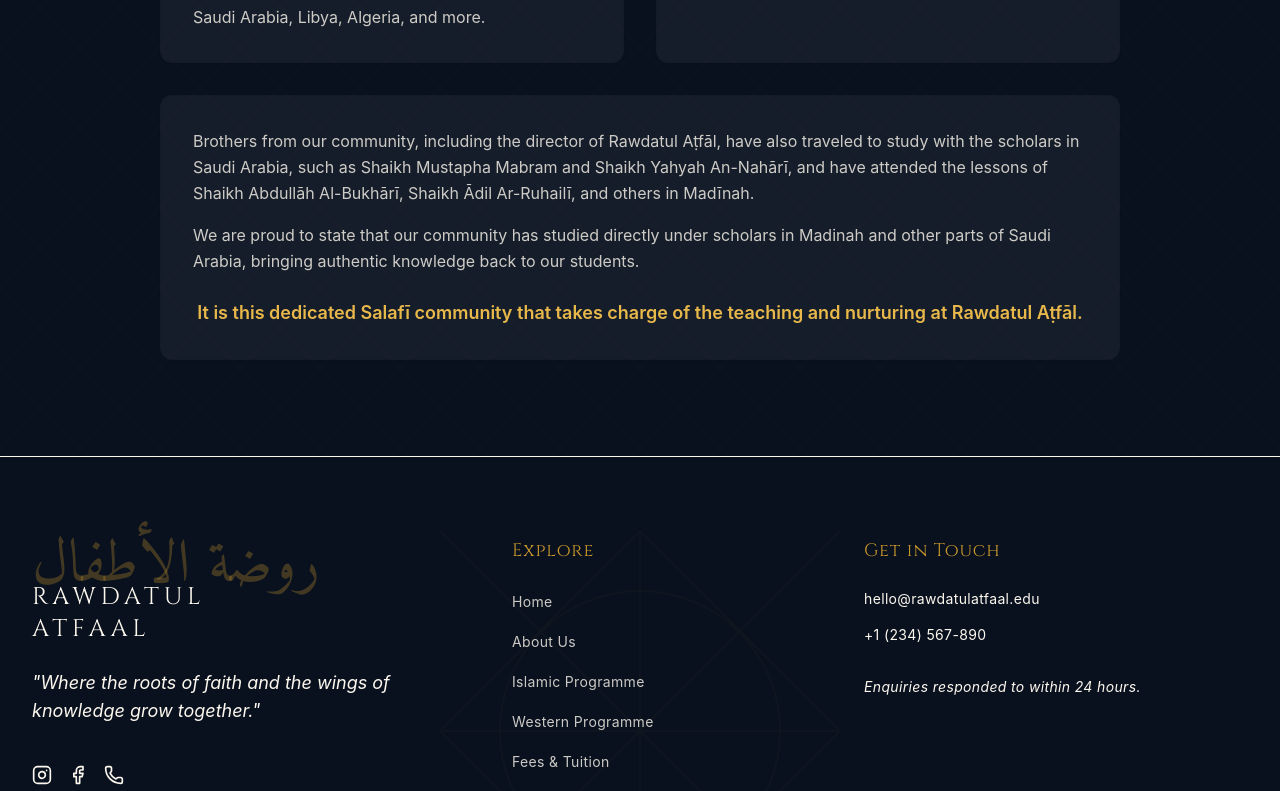
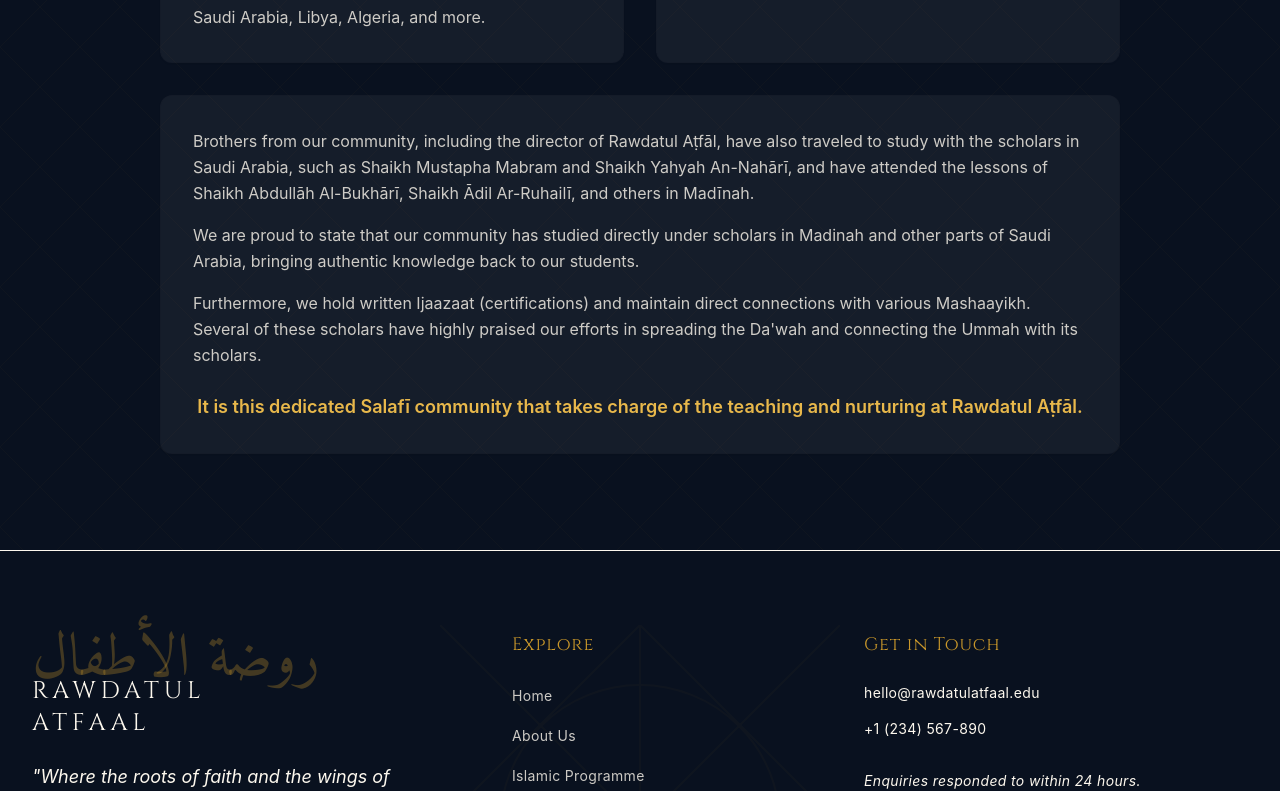
Before and after one commit to Lukman10a/rawdahkid, a Next.js app: page /en/about in a window 1280 px wide. Shown: the part 4012-4803 px from the top of the page. Built offline with nearby package versions, Linux system fonts and the light colour scheme; a web font is replaced by a local one.

Commit message:
update about us section

```diff
--- a/app/[locale]/about/page.tsx
+++ b/app/[locale]/about/page.tsx
@@ -289,7 +289,13 @@
           </h2>
 
           <div className="grid grid-cols-1 md:grid-cols-2 gap-8 text-start md:text-start">
-            <div className="bg-white dark:bg-white/5 p-8 rounded-xl shadow-xs border border-midnight/5 hover:border-gold/30 transition-colors duration-300 space-y-4">
+            <motion.div
+              initial={{ opacity: 0, y: 20 }}
+              whileInView={{ opacity: 1, y: 0 }}
+              viewport={{ once: true }}
+              transition={{ duration: 0.5, delay: 0.0 }}
+              className="bg-white dark:bg-white/5 p-8 rounded-xl shadow-xs border border-midnight/5 hover:border-gold/30 transition-colors duration-300 space-y-4"
+            >
               <p className="font-sans text-midnight/80 dark:text-cream/80 leading-relaxed">
                 {t("leadership.p1")}
               </p>
@@ -299,28 +305,43 @@
               <p className="font-sans text-midnight/80 dark:text-cream/80 leading-relaxed">
                 {t("leadership.p3")}
               </p>
-            </div>
+            </motion.div>
 
-            <div className="bg-white dark:bg-white/5 p-8 rounded-xl shadow-xs border border-midnight/5 hover:border-gold/30 transition-colors duration-300 space-y-4">
+            <motion.div
+              initial={{ opacity: 0, y: 20 }}
+              whileInView={{ opacity: 1, y: 0 }}
+              viewport={{ once: true }}
+              transition={{ duration: 0.5, delay: 0.1 }}
+              className="bg-white dark:bg-white/5 p-8 rounded-xl shadow-xs border border-midnight/5 hover:border-gold/30 transition-colors duration-300 space-y-4"
+            >
               <p className="font-sans text-midnight/80 dark:text-cream/80 leading-relaxed">
                 {t("leadership.p4")}
               </p>
               <p className="font-sans text-midnight/80 dark:text-cream/80 leading-relaxed">
                 {t("leadership.p5")}
               </p>
-            </div>
+            </motion.div>
 
-            <div className="bg-white dark:bg-white/5 p-8 rounded-xl shadow-xs border border-midnight/5 hover:border-gold/30 transition-colors duration-300 md:col-span-2 space-y-4">
+            <motion.div
+              initial={{ opacity: 0, y: 20 }}
+              whileInView={{ opacity: 1, y: 0 }}
+              viewport={{ once: true }}
+              transition={{ duration: 0.5, delay: 0.2 }}
+              className="bg-white dark:bg-white/5 p-8 rounded-xl shadow-xs border border-midnight/5 hover:border-gold/30 transition-colors duration-300 md:col-span-2 space-y-4"
+            >
               <p className="font-sans text-midnight/80 dark:text-cream/80 leading-relaxed">
                 {t("leadership.p6")}
               </p>
               <p className="font-sans text-midnight/80 dark:text-cream/80 leading-relaxed">
                 {t("leadership.p8")}
               </p>
+              <p className="font-sans text-midnight/80 dark:text-cream/80 leading-relaxed">
+                {t("leadership.p9")}
+              </p>
               <p className="font-sans text-amber font-semibold leading-relaxed text-center mt-6 text-lg">
                 {t("leadership.p7")}
               </p>
-            </div>
+            </motion.div>
           </div>
         </div>
       </section>
--- a/messages/en.json
+++ b/messages/en.json
@@ -179,6 +179,7 @@
       "p5": "We also studied directly under Shaikh Fuād Az-Zintānī during his visit to Nigeria, and we greatly benefited from his knowledge.",
       "p6": "Brothers from our community, including the director of Rawdatul Aṭfāl, have also traveled to study with the scholars in Saudi Arabia, such as Shaikh Mustapha Mabram and Shaikh Yahyah An-Nahārī, and have attended the lessons of Shaikh Abdullāh Al-Bukhārī, Shaikh Ādil Ar-Ruhailī, and others in Madīnah.",
       "p8": "We are proud to state that our community has studied directly under scholars in Madinah and other parts of Saudi Arabia, bringing authentic knowledge back to our students.",
+      "p9": "Furthermore, we hold written Ijaazaat (certifications) and maintain direct connections with various Mashaayikh. Several of these scholars have highly praised our efforts in spreading the Da'wah and connecting the Ummah with its scholars.",
       "p7": "It is this dedicated Salafī community that takes charge of the teaching and nurturing at Rawdatul Aṭfāl."
     }
   },
```
Also changed, not shown: messages/ar.json.
